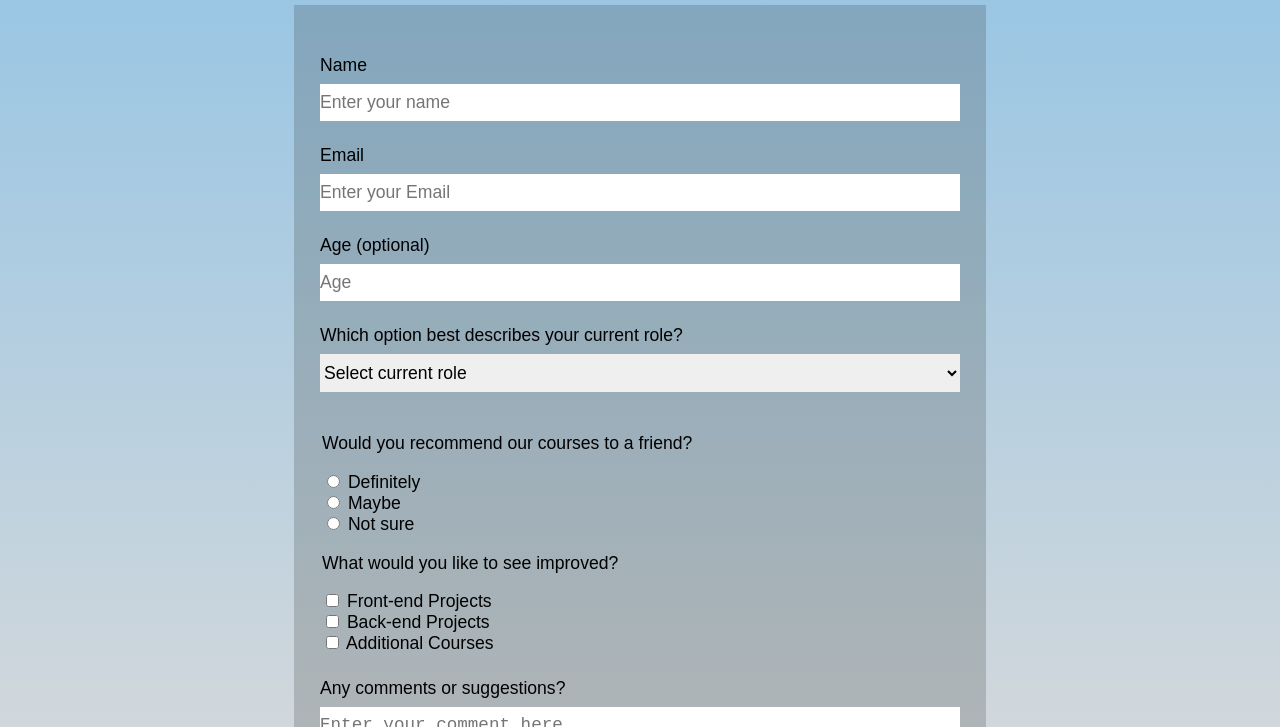
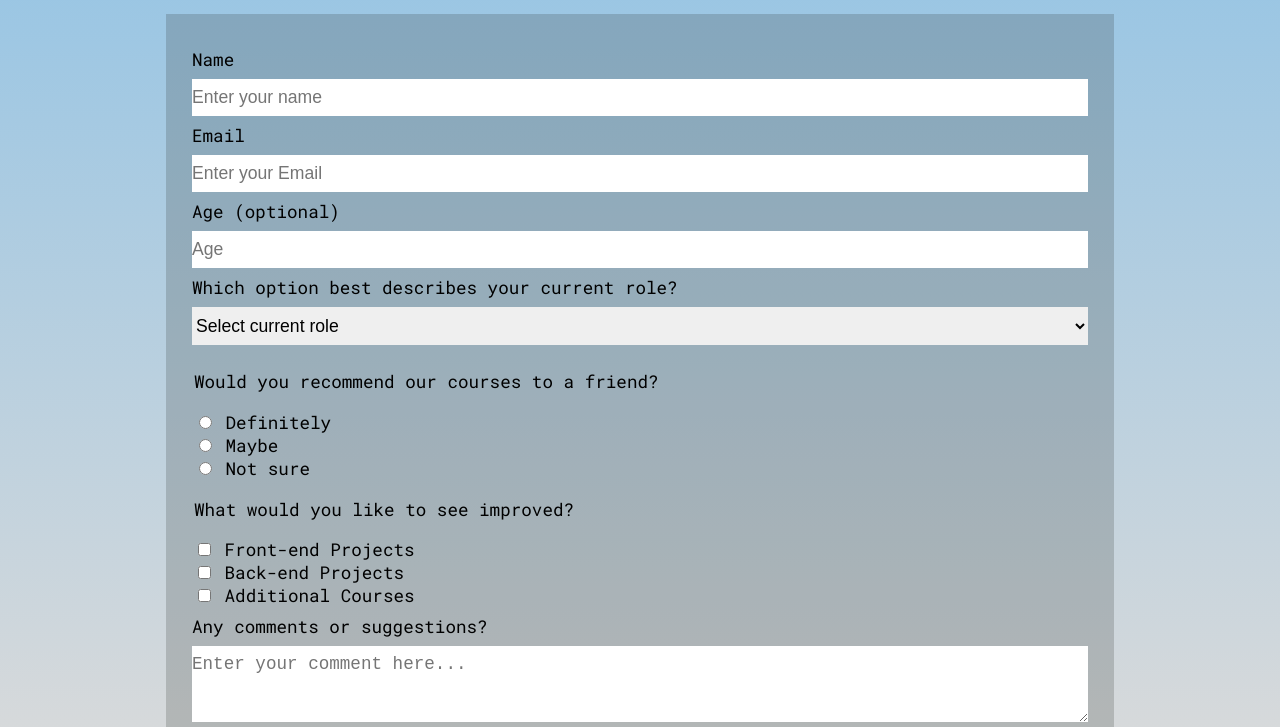
Before and after one commit to M0hammed0111/survey, a plain HTML site: page index.html in a window 1280 px wide. Shown: the part 127-854 px from the top of the page. Drawn offline with Linux system fonts and the light colour scheme.

Commit message:
fixed a bug and changed the font

```diff
--- a/index.html
+++ b/index.html
@@ -1,11 +1,16 @@
 <!DOCTYPE html>
 <html lang="en">
+
 <head>
     <meta charset="UTF-8" />
-    <meta name="viewport" content="width=device-width initail-scale=1.0" />
+    <meta name="viewport" content="width=device-width" />
+    <link rel="preconnect" href="https://fonts.googleapis.com">
+    <link rel="preconnect" href="https://fonts.gstatic.com" crossorigin>
+    <link href="https://fonts.googleapis.com/css2?family=Roboto+Mono&display=swap" rel="stylesheet">
     <link rel="stylesheet" href="styles.css" />
     <title>Survey</title>
 </head>
+
 <body>
     <h1 id="title">Survey</h1>
     <p id="description">Thank you for taking the time to help us improve the platform</p>
@@ -45,4 +50,5 @@
         <button id="submit">Submit</button>
     </form>
 </body>
+
 </html>
--- a/styles.css
+++ b/styles.css
@@ -1,7 +1,7 @@
 body {
     margin: 0 auto;
     font-size: 1.1em;
-    font-family: sans-serif;
+    font-family: 'Roboto Mono', monospace;
     background: linear-gradient(#91c3e5, #dcdbda);
 }
 
@@ -15,7 +15,7 @@ p {
 }
 
 form {
-    width: 50%;
+    width: 70%;
     margin: 0 auto;
     padding: 2%;
     background-color: rgba(36, 41, 36, 0.2);
@@ -27,7 +27,7 @@ form p {
 
 form label {
     display: block;
-    margin: 1.5rem auto;
+    margin: 0.5rem auto;
 }
 
 form #name,
```
